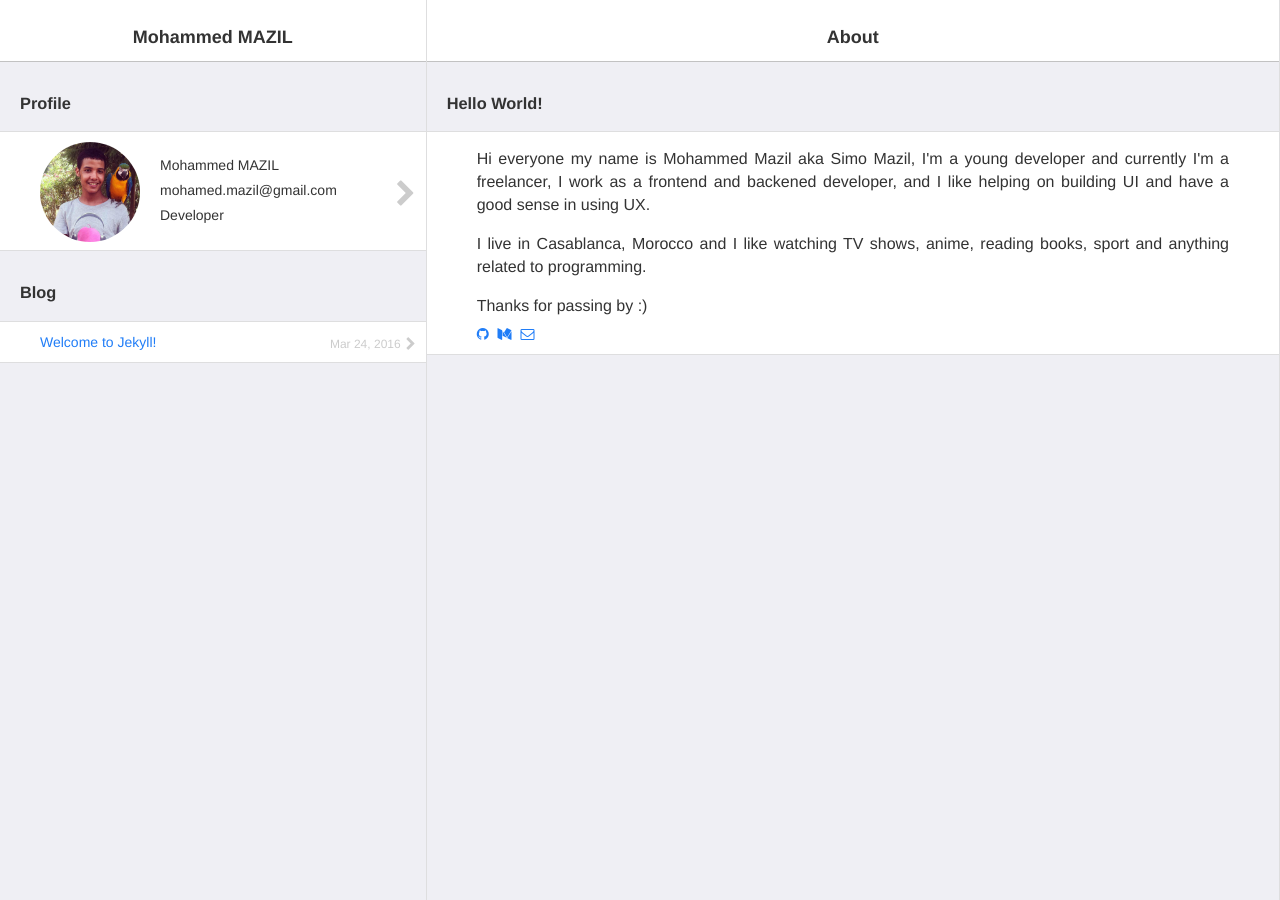
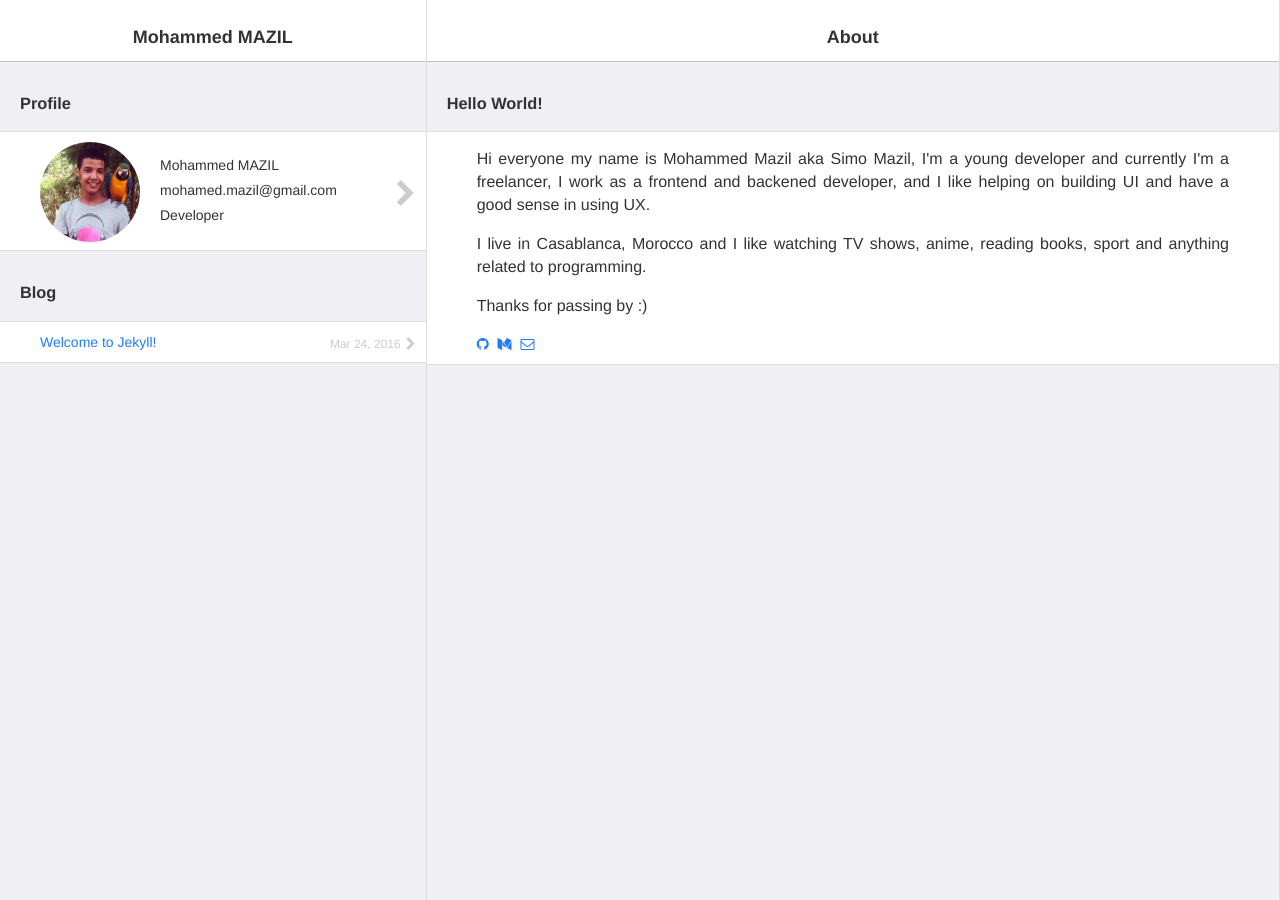
Before and after one commit to SimoMazil/simomazil.github.io, a Jekyll site: the page built from index.html, in a window 1280 px wide. Built offline with Jekyll 4.4.1, drawn with Linux system fonts in a browser that asks for light colours; nearby versions of some CDN libraries.

Commit message:
Update style.css

```diff
--- a/css/style.css
+++ b/css/style.css
@@ -108,7 +108,7 @@ section article.about div.about{
   background: #FFF;
   min-height: 150px;
   height: auto;
-  padding-bottom: 20px;
+  padding-bottom: 30px;
   border-top: 1px solid #DEDEDF;
   border-bottom: 1px solid #DEDEDF;
   position: relative;
```
